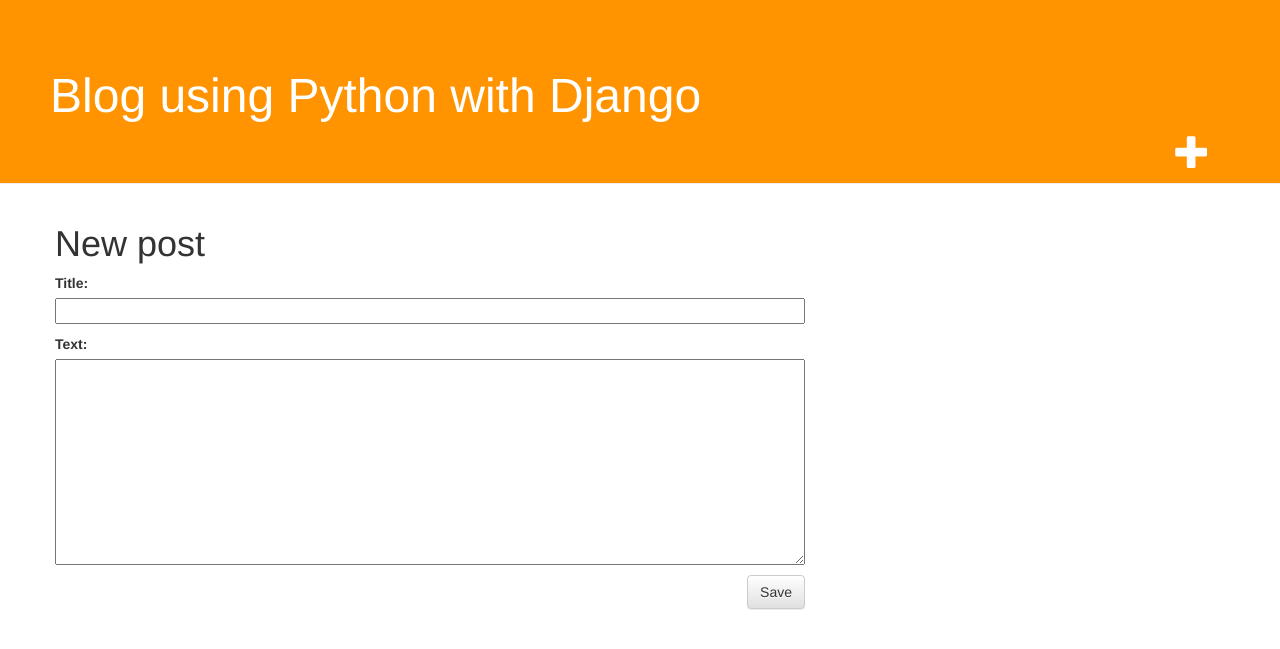
After one commit to suesm27/django_posts, a Django app: page /post/new/ in a window 1280 px wide. The commit adds this page. Shown: the top 649 px of the page. Run offline with Django 3.2, Linux system fonts and the light colour scheme; some libraries are stand-ins or nearby versions.

Commit message:
added new view for adding post

```diff
--- /dev/null
+++ b/blog/forms.py
@@ -0,0 +1,9 @@
+from django import forms
+
+from .models import Post
+
+class PostForm(forms.ModelForm):
+
+    class Meta:
+        model = Post
+        fields = ('title', 'text',)
--- a/blog/static/css/blog.css
+++ b/blog/static/css/blog.css
@@ -1,7 +1,7 @@
 .page-header {
     background-color: #ff9400;
     margin-top: 0;
-    padding: 20px 20px 20px 40px;
+    padding: 50px;
 }
 
 .page-header h1, .page-header h1 a, .page-header h1 a:visited, .page-header h1 a:active {
--- a/blog/templates/blog/base.html
+++ b/blog/templates/blog/base.html
@@ -9,6 +9,7 @@
     <body>
         <div class="page-header">
             <h1><a href="/">Blog using Python with Django</a></h1>
+            <a href="{% url "post_new" %}" class="top-menu"><span class="glyphicon glyphicon-plus"></span></a>
         </div>
         <div class="content container">
             <div class="row">
--- /dev/null
+++ b/blog/templates/blog/post_edit.html
@@ -0,0 +1,9 @@
+{% extends "blog/base.html" %}
+
+{% block content %}
+    <h1>New post</h1>
+    <form method="POST" class="post-form">{% csrf_token %}
+        {{ form.as_p }}
+        <button type="submit" class="save btn btn-default">Save</button>
+    </form>
+{% endblock %}
--- a/blog/urls.py
+++ b/blog/urls.py
@@ -4,4 +4,5 @@ from . import views
 urlpatterns = [
     url(r'^$', views.post_list, name='post_list'),
     url(r'^post/(?P<pk>[0-9]+)/$', views.post_detail, name='post_detail'),
+    url(r'^post/new/$', views.post_new, name='post_new'),
 ]
--- a/blog/views.py
+++ b/blog/views.py
@@ -1,6 +1,7 @@
-from django.shortcuts import render, get_object_or_404
+from django.shortcuts import render, get_object_or_404, redirect
 from django.utils import timezone
 from .models import Post
+from .forms import PostForm
 
 # Create your views here.
 
@@ -11,3 +12,16 @@ def post_list(request):
 def post_detail(request, pk):
 	post = get_object_or_404(Post, pk=pk)
 	return render(request, 'blog/post_detail.html', {'post': post})
+
+def post_new(request):
+	if request.method == "POST":
+	    form = PostForm(request.POST)
+	    if form.is_valid():
+	        post = form.save(commit=False)
+	        post.author = request.user
+	        post.published_date = timezone.now()
+	        post.save()
+	        return redirect('blog.views.post_detail', pk=post.pk)
+	else:
+	    form = PostForm()
+	return render(request, 'blog/post_edit.html', {'form': form})
```
